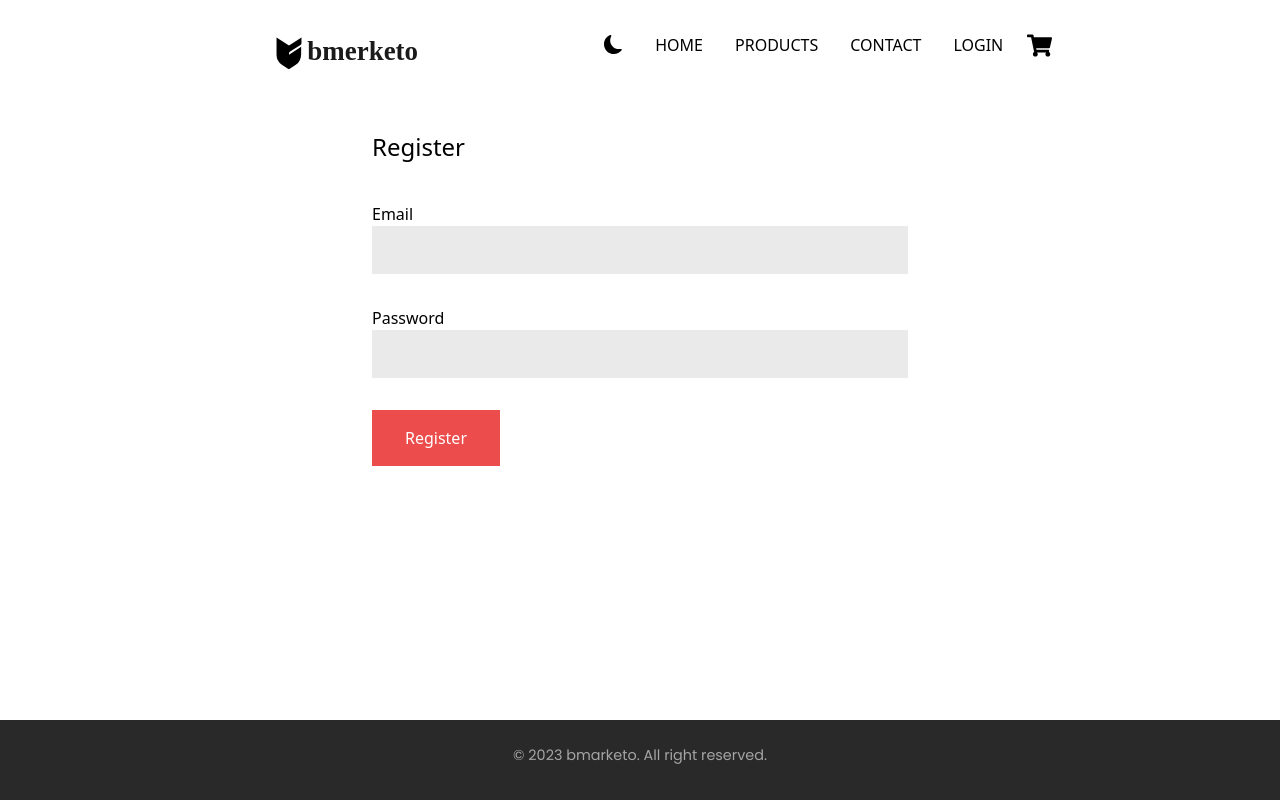
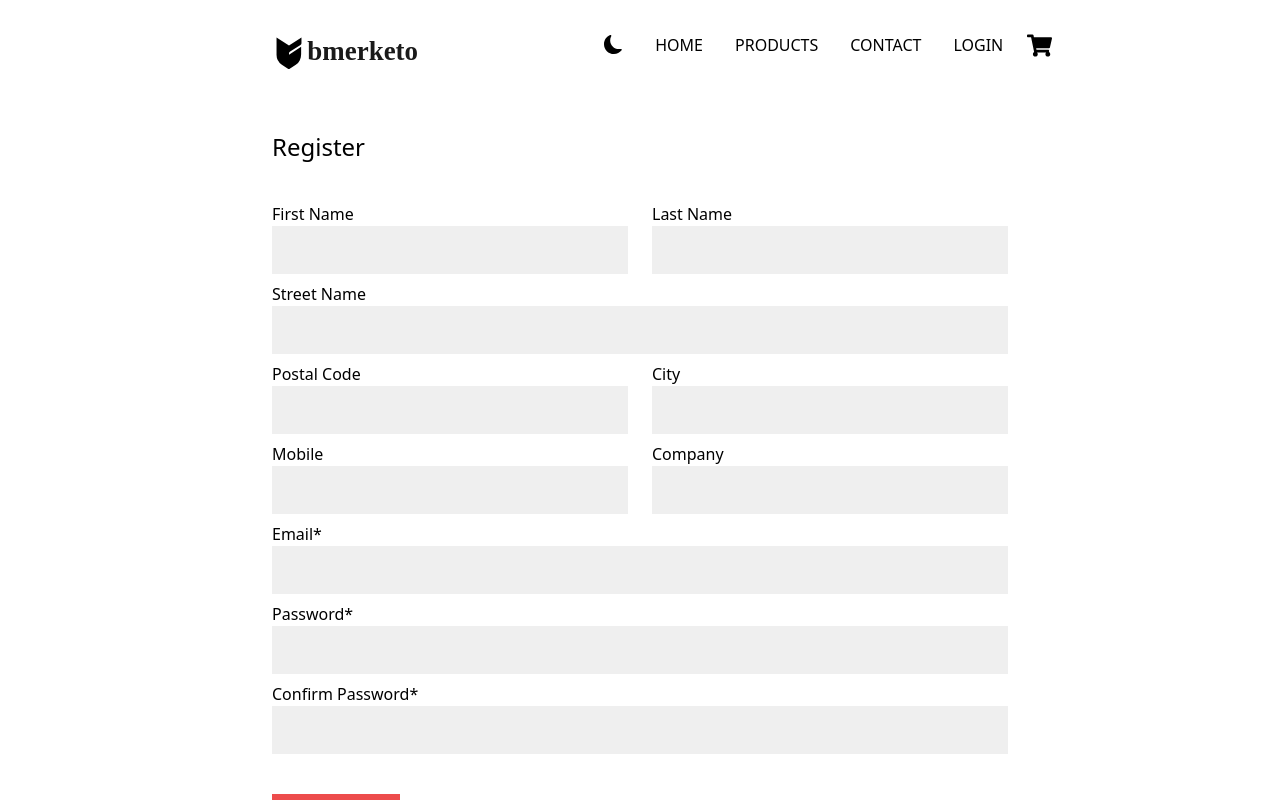
Before and after one commit to vusaltagiev/GruppUppgift-JS3, a React (Vite) app in the folder frontend/: page /register in a window 1280 px wide. Shown: the top 800 px of the page. Built offline with nearby package versions, Linux system fonts and the light colour scheme.

Commit message:
uppdaterade backend och la till mer på register

```diff
--- a/frontend/src/components/Cart/Cart.scss
+++ b/frontend/src/components/Cart/Cart.scss
@@ -18,7 +18,7 @@
   position: relative;
 }
 
-span {
+.cart-span {
   position: absolute;
   display: flex;
   justify-content: center;
--- a/frontend/src/components/Header/Header.jsx
+++ b/frontend/src/components/Header/Header.jsx
@@ -61,7 +61,9 @@ const Header = ({ toggleTheme }) => {
                 >
                   <FaShoppingCart size={25} />
                 </button>
-                {cartItems.length > 0 && <span>{cartItems.length}</span>}{" "}
+                {cartItems.length > 0 && (
+                  <span className="cart-span">{cartItems.length}</span>
+                )}{" "}
                 {isCartOpen && <Cart />}
               </div>
             </div>
--- a/frontend/src/components/OrderCard/OrderCard.jsx
+++ b/frontend/src/components/OrderCard/OrderCard.jsx
@@ -1,16 +1,17 @@
 import "./OrderCard.scss";
 
 const OrderCard = ({ order }) => {
+  console.log(order);
   return (
     <li className="order-card" key={order._id}>
       <div className="flex">
         <p>
           <b>Status: </b>
-          <span className="order-status">{order.status}</span>
+          <span className="order-status">{order?.status}</span>
         </p>
         <p>
           <b>Order Date: </b>
-          <span>{order.createdAt.split("T")[0]}</span>
+          <span>{order?.createdAt.split("T")[0]}</span>
         </p>
       </div>
       <div>
--- a/frontend/src/pages/Login/Login.jsx
+++ b/frontend/src/pages/Login/Login.jsx
@@ -30,7 +30,7 @@ const Login = () => {
         });
         const { token } = await res.json();
 
-        setUser(jwt_decode(token));
+        setUser({ user: jwt_decode(token), token: token });
 
         navigate("/");
       } catch (error) {
--- a/frontend/src/pages/Profile/Profile.jsx
+++ b/frontend/src/pages/Profile/Profile.jsx
@@ -10,7 +10,7 @@ const Profile = () => {
   useEffect(() => {
     fetch("http://localhost:7000/orders/user", {
       headers: {
-        Authorization: `Bearer ${localStorage.getItem("token")}`,
+        Authorization: `Bearer ${user.token}`,
       },
     })
       .then((res) => res.json())
@@ -19,17 +19,17 @@ const Profile = () => {
   }, []);
 
   const currentOrders = useMemo(() => {
-    return orders?.filter((o) => o.status !== "delivered");
+    return orders.filter((o) => o.status !== "delivered");
   }, [orders]);
 
   const deliveredOrders = useMemo(() => {
-    return orders?.filter((o) => o.status === "delivered");
+    return orders.filter((o) => o.status === "delivered");
   }, [orders]);
 
   return (
     <div className="container">
       <div className="flex">
-        <p className="user-name">{user?.email}</p>
+        <p className="user-name">{user?.user.email}</p>
         <button onClick={logout} className="logout-btn">
           Logout
         </button>
--- a/frontend/src/pages/Register/Register.jsx
+++ b/frontend/src/pages/Register/Register.jsx
@@ -7,6 +7,7 @@ import { useNavigate } from "react-router-dom";
 const Register = () => {
   const [email, setEmail] = useState("");
   const [password, setPassword] = useState("");
+  const [confirmPassword, setConfirmPassword] = useState("");
   const [error, setError] = useState("");
   const navigate = useNavigate();
 
@@ -16,6 +17,11 @@ const Register = () => {
     e.preventDefault();
 
     if (!email || !password) {
+      return;
+    }
+
+    if (password !== confirmPassword) {
+      setError("Passwords do not match");
       return;
     } else {
       try {
@@ -28,7 +34,7 @@ const Register = () => {
         });
         const { token } = await res.json();
 
-        setUser(jwt_decode(token));
+        setUser({ user: jwt_decode(token), token: token });
         navigate("/");
       } catch (error) {
         setError("Something went wrong");
@@ -40,18 +46,72 @@ const Register = () => {
     <div className="register-page">
       <form className="register-form" onSubmit={handleRegister}>
         <h2>Register</h2>
-        <div>
-          <label htmlFor="email">Email</label>
-          <input type="text" onChange={(e) => setEmail(e.target.value)} />
+        <div className="">
+          <div className="row mb-2">
+            <div className="col">
+              <label htmlFor="firstName">First Name</label>
+              <input type="text" id="firstName" />
             </div>
-        <div>
-          <label htmlFor="password">Password</label>
+            <div className="col">
+              <label htmlFor="lastName">Last Name</label>
+              <input type="text" id="lastName" />
+            </div>
+          </div>
+          <div className="row mb-2">
+            <div className="col">
+              <label htmlFor="streetName">Street Name</label>
+              <input type="text" id="streetName" />
+            </div>
+          </div>
+          <div className="row mb-2">
+            <div className="col">
+              <label htmlFor="postalCode">Postal Code</label>
+              <input type="text" id="postalCode" />
+            </div>
+            <div className="col">
+              <label htmlFor="city">City</label>
+              <input type="text" id="city" />
+            </div>
+          </div>
+          <div className="row mb-2">
+            <div className="col">
+              <label htmlFor="mobile">Mobile</label>
+              <input type="text" id="mobile" />
+            </div>
+            <div className="col">
+              <label htmlFor="company">Company</label>
+              <input type="text" id="company" />
+            </div>
+          </div>
+          <div className="mb-2">
+            <label htmlFor="email">Email*</label>
             <input
+              required
+              type="email"
+              id="email"
+              onChange={(e) => setEmail(e.target.value)}
+            />
+          </div>
+          <div className="mb-2">
+            <label htmlFor="password">Password*</label>
+            <input
+              required
+              id="password"
               type="password"
               onChange={(e) => setPassword(e.target.value)}
             />
           </div>
+          <div className="mb-2">
+            <label htmlFor="confirmPassword">Confirm Password*</label>
+            <input
+              required
+              id="confirmPassword"
+              type="password"
+              onChange={(e) => setConfirmPassword(e.target.value)}
+            />
+          </div>
           {error && <p>{error}</p>}
+        </div>
         <button type="submit">Register</button>
       </form>
     </div>
--- a/frontend/src/pages/Register/Register.scss
+++ b/frontend/src/pages/Register/Register.scss
@@ -2,7 +2,7 @@
   .register-form {
     background-color: white;
     padding: 2rem;
-    width: 600px;
+    width: 800px;
     margin-inline: auto;
     display: flex;
     flex-direction: column;
@@ -16,7 +16,7 @@
       border: none;
       height: 3rem;
       width: 100%;
-      background-color: rgb(234, 234, 234);
+      background-color: rgb(239, 239, 239);
     }
 
     button {
```
Also changed, not shown: 2 other files (tests, documents, lock files or other folders). Lines whose indentation alone changed are shown as unchanged.
